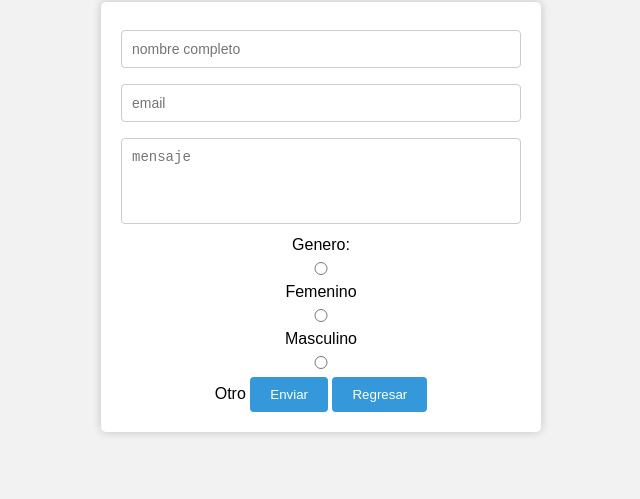
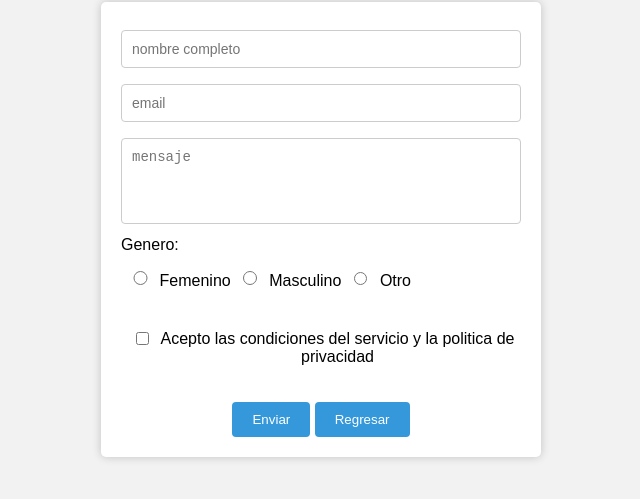
Before and after one commit to blackrose99/equipo-alfa-buena-maravilla-onda-dinamita-escuadr-n-lobo, a plain HTML site: page contactanos.html in a window 1280 px wide. Shown: the part 75-574 px from the top of the page, without its empty margins (319-959 px from the left). Drawn offline with Linux system fonts and the light colour scheme.

Commit message:
Ultimos Cambios

```diff
--- a/contactanos.html
+++ b/contactanos.html
@@ -22,7 +22,7 @@ form {
   box-shadow: 0 0 10px rgba(0, 0, 0, 0.2);
 }
 
-input, textarea {
+input, textarea{
   width: 100%;
   padding: 10px;
   margin: 8px 0;
@@ -55,6 +55,37 @@ a{
     color: #fff;
     text-decoration: none;
 }
+
+
+
+
+.container-radio label{
+  display: flex;
+
+  margin-right: 110px;
+
+}
+
+.robot{
+  float: left;
+  font-family: Arial, sans-serif;
+}
+
+.checkbox {
+  display: flex;
+  align-items: center;
+
+}
+
+.checkbox input {
+  margin-left: 10px;
+}
+
+
+
+
+
+
     </style>
 </head>
 <body>
@@ -65,22 +96,40 @@ a{
         <input type="text" placeholder="nombre completo" id="nombre">
         <input type="text" placeholder="email" id="email">
         <textarea placeholder="mensaje" rows="4" id="mensaje"></textarea>
-        <label>Genero:</label>
+
+
+
+        <label class="robot">Genero:</label><br><br><br>
+      <div class="container-radio">
         <label>
-          <input type="radio" name="genero" value="Femenino">
+          <input type="radio" name="genero" value="Femenino" style="margin-top: -1px;">
           Femenino
-        <label>
-          <input type="radio" name="genero" value="Masculino">
+          <input type="radio" name="genero" value="Masculino" style="margin-top: -1px;">
           Masculino
-        </label>
-        <label>
-          <input type="radio" name="genero" value="Otro">
+          <input type="radio" name="genero" value="Otro" style="margin-top: -0px;">
           Otro
         </label>
+      </div><br>
+
+      <div class="checkbox">
+        <label>
+
+          <input type="checkbox">
+
+        </label>
+        <label style="margin-left: 10px; margin-top: 19px;">Acepto las condiciones del servicio y la politica de privacidad</label>
+
+      </div><br><br>
+
+
+
         <button type="button" value="Enviar" id="btn-form">Enviar</button>
         <button type="button" value="Regresar" id="btn-form"><a href="uts.html">Regresar</a></button>
 
       </form>
     <script src="js/animaciones formulario.js"></script>
 </body>
+
+
+
 </html>
```
Also changed, not shown: css/estilos.css (+0 -16 lines).
